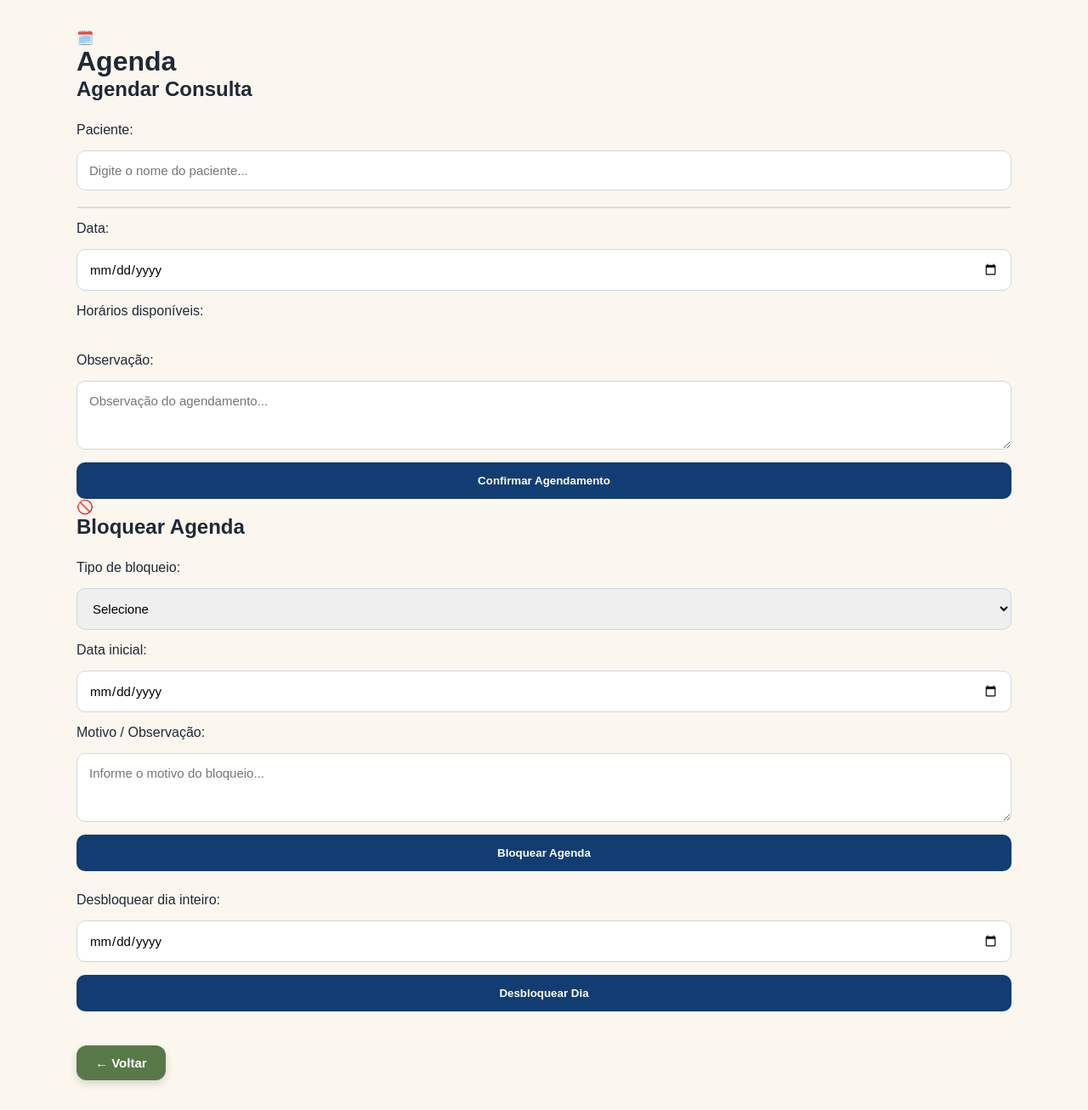
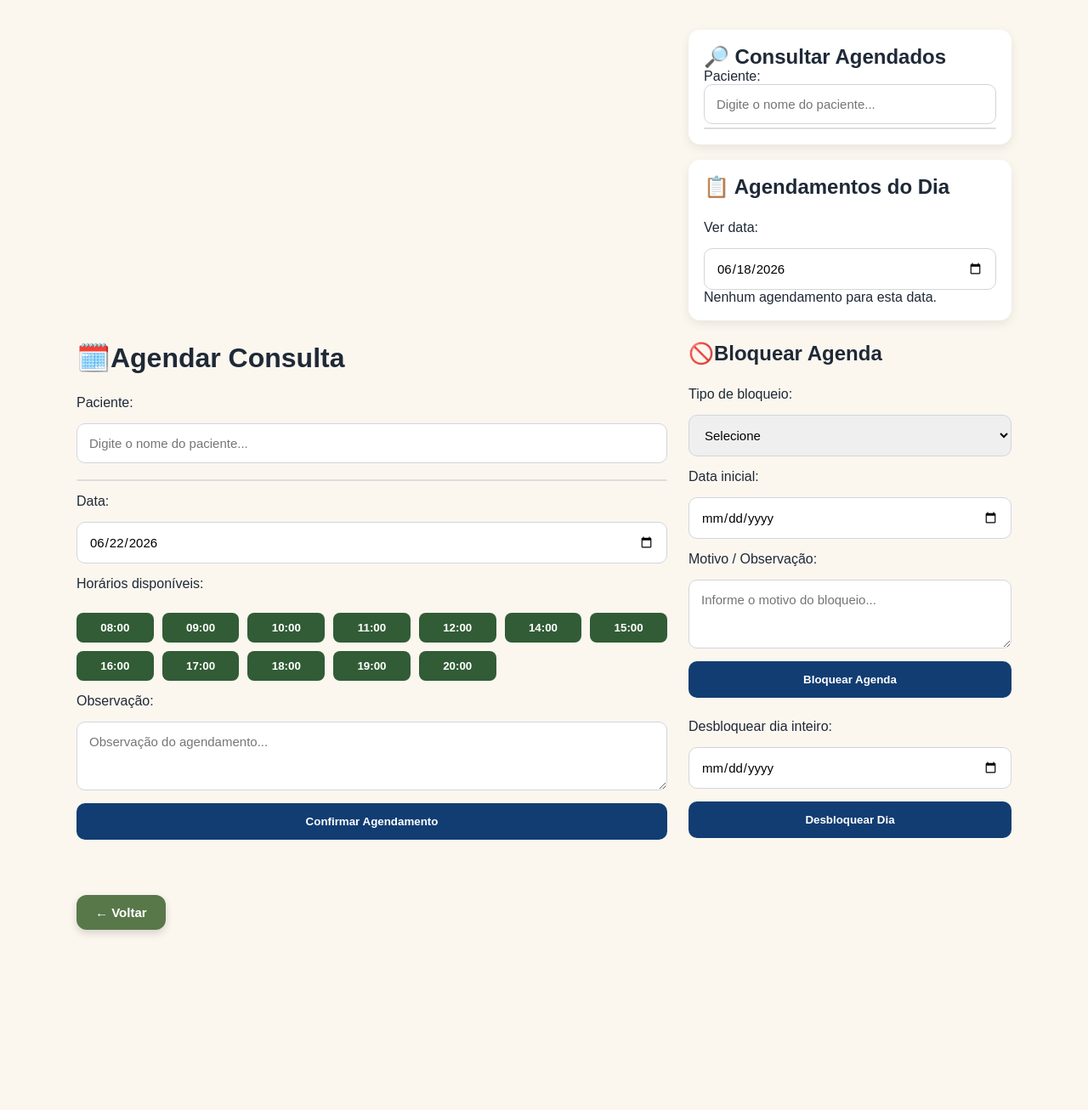
Before and after one commit to Lvieira82/AvaCurative, a Django app: page /agenda/ in a window 1280 px wide. Shown: the part 106-1412 px from the top of the page at 85% size. After the commit the page ends 1206 px from the top, so only its background shows below. Run offline with Django 5.2, Linux system fonts and the light colour scheme; a user stored in the database is signed in; data comes from the database, SQL or seed files in the repository; both versions use the stored data as it was after the commit.

Commit message:
lista de agendados exibindo

```diff
--- a/config/urls.py
+++ b/config/urls.py
@@ -25,6 +25,8 @@
     prescrever_paciente,
     desbloquear_horario,
     desbloquear_dia,
+    desmarcar_consulta_agendada,
+    consultar_agendamentos_paciente,
 
 
 )
@@ -48,68 +50,20 @@
     path("agenda/<int:id>/cancelar/", cancelar_agendamento, name="cancelar_agendamento"),
     path("pacientes/autocomplete/", autocomplete_pacientes, name="autocomplete_pacientes"),
     path("agenda/", agenda, name="agenda"),
-    path(
-        "consultas/historico/<int:paciente_id>/",
-        historico_consultas,
-        name="historico_consultas"
-    ),
-    path(
-        "agenda/horarios/",
-        horarios_disponiveis,
-        name="horarios_disponiveis"
-    ),
-
-    path(
-        "agenda/salvar/",
-        salvar_agendamento,
-        name="salvar_agendamento"
-    ),
-
-    path(
-        "agenda/bloquear/",
-        bloquear_horario,
-        name="bloquear_horario"
-    ),
-    path(
-        "paciente/<int:id>/historico/",
-        historico_consultas,
-        name="historico_consultas"
-    ),
-    path(
-        "consulta/nova/<int:paciente_id>/",
-        nova_consulta,
-        name="nova_consulta"
-    ),
-    path(
-        "consulta/<int:id>/",
-        detalhe_consulta,
-        name="detalhe_consulta"
-    ),
-    path(
-        "consulta/<int:id>/imprimir/",
-        imprimir_consulta,
-        name="imprimir_consulta"
-    ),
-    path(
-    "consulta/<int:id>/prescrever/",
-    prescrever_consulta,
-    name="prescrever_consulta"
-    ),
-    path(
-    "paciente/<int:id>/prescrever/",
-    prescrever_paciente,
-    name="prescrever_paciente"
-    ),
-    path(
-        "agenda/desbloquear/",
-        desbloquear_horario,
-        name="desbloquear_horario"
-    ),
-    path(
-        "agenda/desbloquear-dia/",
-        desbloquear_dia,
-        name="desbloquear_dia"
-    ),
+    path("consultas/historico/<int:paciente_id>/", historico_consultas,name="historico_consultas"),
+    path("agenda/horarios/", horarios_disponiveis, name="horarios_disponiveis"),
+    path("agenda/salvar/", salvar_agendamento, name="salvar_agendamento"),
+    path("agenda/bloquear/", bloquear_horario, name="bloquear_horario"),
+    path("paciente/<int:id>/historico/", historico_consultas, name="historico_consultas"),
+    path("consulta/nova/<int:paciente_id>/", nova_consulta, name="nova_consulta"),
+    path("consulta/<int:id>/", detalhe_consulta, name="detalhe_consulta"),
+    path("consulta/<int:id>/imprimir/", imprimir_consulta, name="imprimir_consulta"),
+    path("consulta/<int:id>/prescrever/", prescrever_consulta, name="prescrever_consulta"),
+    path("paciente/<int:id>/prescrever/", prescrever_paciente, name="prescrever_paciente"),
+    path("agenda/desbloquear/", desbloquear_horario, name="desbloquear_horario"),
+    path("agenda/desbloquear-dia/", desbloquear_dia, name="desbloquear_dia"),
+    path("agenda/desmarcar/<int:id>/", desmarcar_consulta_agendada, name="desmarcar_consulta_agendada"),
+    path("agenda/consultar-agendados/", consultar_agendamentos_paciente, name="consultar_agendamentos_paciente"),
 
 ]
 if settings.DEBUG:
--- a/consultas/views.py
+++ b/consultas/views.py
@@ -393,17 +393,25 @@
 
     hoje = timezone.localdate()
 
-    agendamentos = (
-        AgendaConsulta.objects
-        .filter(data__gte=hoje)
-        .order_by("data", "hora")
-    )
+    data_selecionada = request.GET.get("data")
+
+    if data_selecionada:
+        data_base = data_selecionada
+    else:
+        data_base = hoje
+
+    agendamentos_do_dia = AgendaConsulta.objects.filter(
+        data=data_base
+    ).exclude(
+        status="CANCELADA"
+    ).select_related("paciente").order_by("hora")
 
     return render(
         request,
         "consultas/agenda.html",
         {
-            "agendamentos": agendamentos
+            "agendamentos_do_dia": agendamentos_do_dia,
+            "data_selecionada": data_base,
         }
     )
 
@@ -581,32 +589,52 @@
         data=data
     ).exclude(
         status="CANCELADA"
-    )
+    ).select_related("paciente")
 
-    horarios_ocupados = set()
+    mapa_agendamentos = {}
 
     for agendamento in agendamentos:
 
         if agendamento.hora:
-            horarios_ocupados.add(
-                agendamento.hora.strftime("%H:%M")
-            )
+            hora_formatada = agendamento.hora.strftime("%H:%M")
+            mapa_agendamentos[hora_formatada] = agendamento
 
     horarios = []
 
     for hora in HORARIOS_PADRAO:
 
-        if hora in horarios_ocupados:
-            horarios.append({
-                "hora": hora,
-                "status": "BLOQUEADO",
-                "disponivel": False
-            })
+        agendamento = mapa_agendamentos.get(hora)
+
+        if agendamento:
+
+            if agendamento.status == "BLOQUEADA":
+                horarios.append({
+                    "id": agendamento.id,
+                    "hora": hora,
+                    "status": "BLOQUEADO",
+                    "paciente": "",
+                    "disponivel": False,
+                    "tipo": "bloqueio"
+                })
+
+            else:
+                horarios.append({
+                    "id": agendamento.id,
+                    "hora": hora,
+                    "status": "AGENDADO",
+                    "paciente": agendamento.paciente.nome if agendamento.paciente else "",
+                    "disponivel": False,
+                    "tipo": "consulta"
+                })
+
         else:
             horarios.append({
+                "id": None,
                 "hora": hora,
                 "status": "LIVRE",
-                "disponivel": True
+                "paciente": "",
+                "disponivel": True,
+                "tipo": "livre"
             })
 
     return JsonResponse({
@@ -639,3 +667,56 @@
         ).delete()
 
     return redirect("agenda")
+
+@login_required
+def desmarcar_consulta_agendada(request, id):
+
+    agendamento = get_object_or_404(
+        AgendaConsulta,
+        id=id
+    )
+
+    agendamento.status = "CANCELADA"
+    agendamento.save()
+
+    messages.success(
+        request,
+        "Consulta desmarcada com sucesso."
+    )
+
+    return redirect("agenda")
+@login_required
+def consultar_agendamentos_paciente(request):
+
+    paciente_id = request.GET.get("paciente_id")
+
+    if not paciente_id:
+        return JsonResponse({
+            "resultados": []
+        })
+
+    agendamentos = AgendaConsulta.objects.filter(
+        paciente_id=paciente_id
+    ).exclude(
+        status="CANCELADA"
+    ).select_related(
+        "paciente"
+    ).order_by(
+        "data",
+        "hora"
+    )
+
+    resultados = []
+
+    for item in agendamentos:
+        resultados.append({
+            "id": item.id,
+            "paciente": item.paciente.nome if item.paciente else "",
+            "data": item.data.strftime("%d/%m/%Y"),
+            "hora": item.hora.strftime("%H:%M") if item.hora else "",
+            "status": item.status,
+        })
+
+    return JsonResponse({
+        "resultados": resultados
+    })
--- a/static/css/style.css
+++ b/static/css/style.css
@@ -783,3 +783,104 @@
     transform:translateY(-2px);
     color:white;
 }
+.linha-consulta{
+    color:#174987;
+    font-weight:bold;
+}
+
+.btn-desmarcar{
+    margin-left:10px;
+    color:white;
+    background:#b72b2b;
+    padding:4px 8px;
+    border-radius:6px;
+    text-decoration:none;
+    font-size:12px;
+}
+
+.btn-desbloquear{
+    margin-left:10px;
+    color:white;
+    background:#58784a;
+    padding:4px 8px;
+    border-radius:6px;
+    text-decoration:none;
+    font-size:12px;
+}
+.agenda-layout{
+    display:grid;
+    grid-template-columns: 1fr 380px;
+    gap:25px;
+    align-items:start;
+}
+
+.agenda-lista{
+    background:white;
+    border-radius:14px;
+    padding:18px;
+    box-shadow:0 4px 12px rgba(0,0,0,.08);
+}
+
+.linha-agendada{
+    display:flex;
+    justify-content:space-between;
+    align-items:center;
+    gap:10px;
+
+    padding:10px 0;
+    border-bottom:1px solid #ddd;
+}
+
+.btn-desmarcar{
+    background:#b72b2b;
+    color:white;
+    padding:6px 10px;
+    border-radius:8px;
+    text-decoration:none;
+    font-size:12px;
+    font-weight:bold;
+}
+
+.btn-desbloquear{
+    background:#58784a;
+    color:white;
+    padding:6px 10px;
+    border-radius:8px;
+    text-decoration:none;
+    font-size:12px;
+    font-weight:bold;
+}
+.consultar-agendados{
+    margin-bottom:18px;
+}
+
+.resultado-agendamentos{
+    margin-top:12px;
+}
+
+.linha-consulta-paciente{
+    padding:10px 0;
+    border-bottom:1px solid #ddd;
+    font-size:14px;
+}
+
+.linha-consulta-paciente span{
+    display:inline-block;
+    margin-left:8px;
+    background:#e7eee2;
+    color:#4f6842;
+    border-radius:10px;
+    padding:3px 8px;
+    font-size:11px;
+    font-weight:bold;
+}
+
+.sem-agendamento{
+    color:#9b1c1c;
+    font-weight:bold;
+}
+@media(max-width: 800px){
+    .cards-agenda-superior{
+        grid-template-columns:1fr;
+    }
+}
--- a/static/js/app.js
+++ b/static/js/app.js
@@ -196,6 +196,14 @@
     });
 
     dataAgenda.addEventListener("change", carregarHorarios);
+    if (dataAgenda.value) {
+        carregarHorarios();
+    }
+    if (!dataAgenda.value) {
+        const hoje = new Date().toISOString().split("T")[0];
+        dataAgenda.value = hoje;
+        carregarHorarios();
+    }
 
     function carregarHorarios() {
 
@@ -288,46 +296,173 @@
 
 function atualizarListaDia(horarios, dataSelecionada){
 
+    const cardAgendamentos =
+    document.getElementById("cardAgendamentosDia");
+
+    const listaAgendamentos =
+    document.getElementById("listaAgendamentosDia");
+
     if(!cardAgendamentos || !listaAgendamentos){
         return;
     }
 
     cardAgendamentos.style.display = "block";
-
     listaAgendamentos.innerHTML = "";
 
     horarios.forEach(function(item){
 
-        const linha =
-        document.createElement("div");
+        const linha = document.createElement("div");
 
-        if(item.disponivel){
+        linha.classList.add("linha-agendamento-dia");
 
-            linha.className =
-            "linha-agendamento-dia linha-livre";
+        if(item.tipo === "livre"){
 
-            linha.innerHTML =
-            `<strong>${item.hora}</strong> - Livre`;
-
-        }else{
-
-            linha.className =
-            "linha-agendamento-dia linha-bloqueada";
+            linha.classList.add("linha-livre");
 
             linha.innerHTML = `
-                <strong>${item.hora}</strong>
-                - Bloqueado
+                <strong>${item.hora}</strong> - Livre
+            `;
+        }
 
-                <a
-                href="/agenda/desbloquear/?data=${dataSelecionada}&hora=${item.hora}"
-                class="btn-desbloquear">
-                Desbloquear
+        if(item.tipo === "bloqueio"){
+
+            linha.classList.add("linha-bloqueada");
+
+            linha.innerHTML = `
+                <strong>${item.hora}</strong> - Horário bloqueado
+
+                <a href="/agenda/desbloquear/?data=${dataSelecionada}&hora=${item.hora}"
+                   class="btn-desbloquear">
+                    Desbloquear
+                </a>
+            `;
+        }
+
+        if(item.tipo === "consulta"){
+
+            linha.classList.add("linha-consulta");
+
+            linha.innerHTML = `
+                <strong>${item.hora}</strong> -
+                ${item.paciente}
+
+                <a href="/agenda/desmarcar/${item.id}/"
+                   class="btn-desmarcar"
+                   onclick="return confirm('Deseja realmente desmarcar esta consulta?')">
+                    Desmarcar
                 </a>
             `;
         }
 
         listaAgendamentos.appendChild(linha);
+    });
+}
+document.addEventListener("DOMContentLoaded", function () {
 
+    const buscarAgendado = document.getElementById("buscarAgendado");
+    const pacienteAgendadoId = document.getElementById("pacienteAgendadoId");
+    const resultadoAuto = document.getElementById("resultadoAgendadoAutocomplete");
+    const resultadoAgenda = document.getElementById("resultadoAgendamentosPaciente");
+
+    if (!buscarAgendado || !pacienteAgendadoId || !resultadoAuto || !resultadoAgenda) {
+        return;
+    }
+
+    buscarAgendado.addEventListener("input", function () {
+
+        const termo = buscarAgendado.value.trim();
+
+        resultadoAuto.innerHTML = "";
+        resultadoAgenda.innerHTML = "";
+        pacienteAgendadoId.value = "";
+
+        if (termo.length < 2) {
+            return;
+        }
+
+        fetch("/pacientes/autocomplete/?q=" + encodeURIComponent(termo))
+            .then(response => response.json())
+            .then(data => {
+
+                resultadoAuto.innerHTML = "";
+
+                if (data.length === 0) {
+                    resultadoAuto.innerHTML = `
+                        <div class="autocomplete-vazio">
+                            Nenhum paciente encontrado.
+                        </div>
+                    `;
+                    return;
+                }
+
+                data.forEach(function (paciente) {
+
+                    const item = document.createElement("div");
+                    item.classList.add("autocomplete-item");
+
+                    item.innerHTML = `
+                        <strong>${paciente.nome}</strong>
+                    `;
+
+                    item.addEventListener("click", function () {
+
+                        buscarAgendado.value = paciente.nome;
+                        pacienteAgendadoId.value = paciente.id;
+                        resultadoAuto.innerHTML = "";
+
+                        carregarAgendamentosPaciente(paciente.id);
+                    });
+
+                    resultadoAuto.appendChild(item);
+                });
+            })
+            .catch(error => {
+                console.error("Erro no autocomplete consultar agendados:", error);
+            });
     });
 
-}
+    function carregarAgendamentosPaciente(id) {
+
+        resultadoAgenda.innerHTML = "Carregando...";
+
+        fetch("/agenda/consultar-agendados/?paciente_id=" + id)
+            .then(response => response.json())
+            .then(retorno => {
+
+                resultadoAgenda.innerHTML = "";
+
+                if (retorno.resultados.length === 0) {
+                    resultadoAgenda.innerHTML = `
+                        <p class="sem-agendamento">
+                            Nenhum agendamento encontrado.
+                        </p>
+                    `;
+                    return;
+                }
+
+                retorno.resultados.forEach(function (ag) {
+
+                    const linha = document.createElement("div");
+                    linha.classList.add("linha-consulta-paciente");
+
+                    linha.innerHTML = `
+                        <strong>${ag.data}</strong> -
+                        <strong>${ag.hora}</strong> -
+                        ${ag.paciente}
+
+                        <a href="/agenda/desmarcar/${ag.id}/"
+                           class="btn-desmarcar"
+                           onclick="return confirm('Deseja realmente desmarcar esta consulta?')">
+                            Desmarcar
+                        </a>
+                    `;
+
+                    resultadoAgenda.appendChild(linha);
+                });
+            })
+            .catch(error => {
+                console.error("Erro ao consultar agendamentos:", error);
+            });
+    }
+
+});
--- a/templates/consultas/agenda.html
+++ b/templates/consultas/agenda.html
@@ -5,15 +5,106 @@
 {% endblock %}
 
 {% block content %}
+<div class="agenda-layout">
 
+    <div class="agenda-formulario">
+        <!-- aqui fica seu formulário de agendamento e bloqueio -->
+    </div>
+<div class="cards-agenda-superior">
+        <div class="agenda-lista consultar-agendados">
+
+        <h2>🔎 Consultar Agendados</h2>
+
+        <label>Paciente:</label>
+
+        <input
+            type="text"
+            id="buscarAgendado"
+            placeholder="Digite o nome do paciente..."
+            autocomplete="off"
+        >
+
+        <input
+            type="hidden"
+            id="pacienteAgendadoId"
+        >
+
+        <div id="resultadoAgendadoAutocomplete" class="autocomplete-resultados"></div>
+
+        <div id="resultadoAgendamentosPaciente"></div>
+
+    </div>
+     <div class="agenda-lista">
+
+            <h2>📋 Agendamentos do Dia</h2>
+
+            <form method="get">
+                <label>Ver data:</label>
+                <input
+                    type="date"
+                    name="data"
+                    value="{{ data_selecionada|date:'Y-m-d' }}"
+                    onchange="this.form.submit()"
+                >
+            </form>
+
+            {% if agendamentos_do_dia %}
+
+                {% for item in agendamentos_do_dia %}
+
+                    <div class="linha-agendada">
+
+                        <div>
+                            <strong>{{ item.data|date:"d/m/Y" }}</strong>
+                            -
+                            <strong>{{ item.hora|time:"H:i" }}</strong>
+
+                            {% if item.paciente %}
+                                - {{ item.paciente.nome }}
+                            {% else %}
+                                - Horário bloqueado
+                            {% endif %}
+                        </div>
+
+                        {% if item.status == "BLOQUEADA" %}
+
+                            <a
+                                href="{% url 'desbloquear_horario' %}?data={{ item.data|date:'Y-m-d' }}&hora={{ item.hora|time:'H:i' }}"
+                                class="btn-desbloquear"
+                            >
+                                Desbloquear
+                            </a>
+
+                        {% else %}
+
+                            <a
+                                href="{% url 'desmarcar_consulta_agendada' item.id %}"
+                                class="btn-desmarcar"
+                                onclick="return confirm('Deseja realmente desmarcar esta consulta?')"
+                            >
+                                Desmarcar
+                            </a>
+
+                        {% endif %}
+
+                    </div>
+
+                {% endfor %}
+
+            {% else %}
+
+                <p>Nenhum agendamento para esta data.</p>
+
+            {% endif %}
+
+    </div>
+
+</div>
 <div class="form-card profissional">
 
     <div class="form-title">
-        <span class="icone">🗓️</span>
-        <h1>Agenda</h1>
+        <h1><span class="icone">🗓️</span>Agendar Consulta</h1>
     </div>
-
-    <h2>Agendar Consulta</h2>
 
     <form method="post" action="{% url 'salvar_agendamento' %}">
 
@@ -82,8 +173,7 @@
 <div class="form-card profissional">
 
     <div class="form-title">
-        <span class="icone">🚫</span>
-        <h2>Bloquear Agenda</h2>
+        <h2><span class="icone">🚫</span>Bloquear Agenda</h2>
     </div>
 
     <form method="post" action="{% url 'bloquear_horario' %}">
--- a/templates/home.html
+++ b/templates/home.html
@@ -16,7 +16,7 @@
         <h2>Especialista em Feridas e Curativos</h2>
 
         <p>
-            Sistema profissional para gestão de pacientes, consultas,
+            Gestão de pacientes, consultas,
             evolução clínica, agenda e prontuários.
         </p>
 
--- a/templates/usuarios/login.html
+++ b/templates/usuarios/login.html
@@ -8,12 +8,10 @@
 
 <div class="login-page">
 
-    <div class="decor decor-top">🌿</div>
-
     <div class="login-card">
 
         <div class="login-brand">
-            <h1>Ava Curativos</h1>
+            <h1>Ava Curativos <span class="decor decor-top">🌿</span></h1>
             <p>Gestão de Pacientes e Consultas</p>
         </div>
 
```
Also changed, not shown: db.sqlite3.
